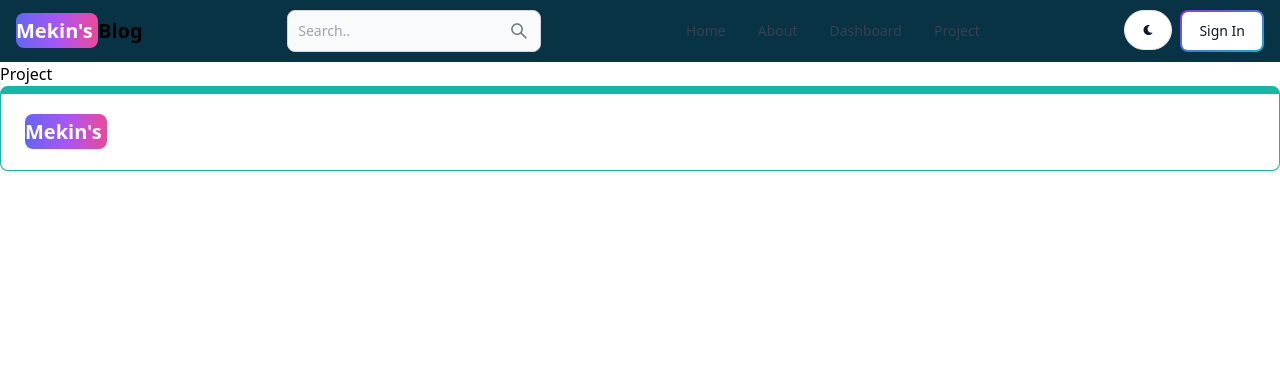
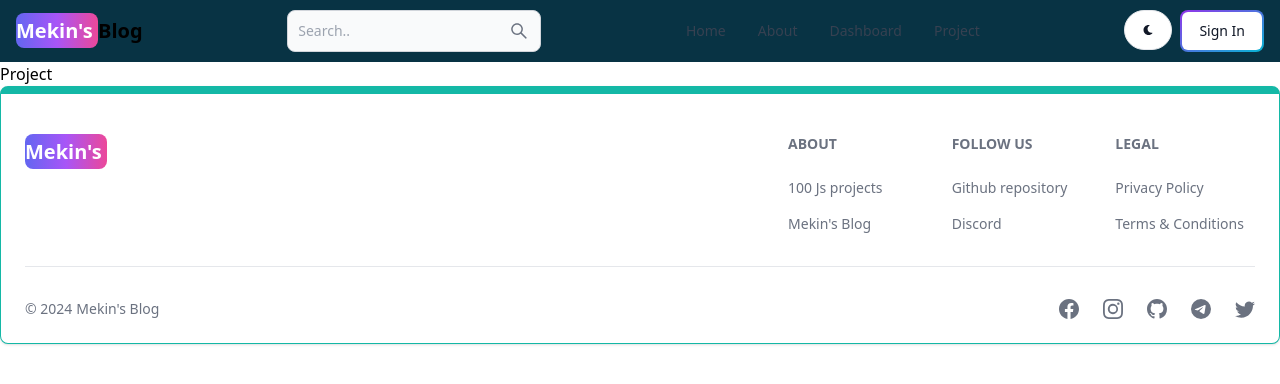
Before and after one commit to Mekin-jema/OSM_ETHIOPIA, a React (Vite) app in the folder Frontend/: page /project in a window 1280 px wide. Shown: the top 384 px of the page. Built offline with nearby package versions, Linux system fonts and the light colour scheme.

Commit message:
Complete footer components

```diff
--- a/Frontend/src/Components/Footer.jsx
+++ b/Frontend/src/Components/Footer.jsx
@@ -1,11 +1,19 @@
 import React from "react";
-import { Footer } from "flowbite-react";
+import { Footer, FooterDivider } from "flowbite-react";
 import { Link } from "react-router-dom";
+import {
+  BsFacebook,
+  BsInstagram,
+  BsGithub,
+  BsTelegram,
+  BsTwitter,
+} from "react-icons/bs";
 const FooterCom = () => {
   return (
     <Footer container className=" border border-t-8 border-teal-500 text-white">
-      <div className="">
-        <div className="">
+      <div className="w-full max-w-7xl mx-auto">
+        <div className=" grid w-full justify-between sm:flex md:grid-cols-1">
+          <div className=" mt-5">
             <Link
               to="/"
               className="self-center whitespace-nowrap text-sm sm:text-xl font-semibold dark:text-white
@@ -16,7 +24,81 @@
               </span>
               Blog
             </Link>
-
+          </div>
+          <div className="grid grid-cols-2 gap-8 mt-4 sm:grid-cols-3 sm:gap-6">
+            <div>
+              <Footer.Title title="About" />
+              <Footer.LinkGroup col>
+                <Footer.Link
+                  href="https/www.1000jsprojects.com"
+                  target="_blank"
+                  rel="noopener noreferrer" // for security
+                >
+                  100 Js projects
+                </Footer.Link>
+                <Footer.Link
+                  href="/about"
+                  target="_blank"
+                  rel="noopener noreferrer" // for security
+                >
+                  Mekin's Blog
+                </Footer.Link>
+              </Footer.LinkGroup>
+            </div>
+            <div>
+              <Footer.Title title="Follow Us" />
+              <Footer.LinkGroup col>
+                <Footer.Link
+                  href="https/www.1000jsprojects.com"
+                  target="_blank"
+                  rel="noopener noreferrer" // for security
+                >
+                  Github repository
+                </Footer.Link>
+                <Footer.Link
+                  href="/about"
+                  target="_blank"
+                  // rel="noopener noreferrer" // for security
+                >
+                  Discord
+                </Footer.Link>
+              </Footer.LinkGroup>
+            </div>
+            <div>
+              <Footer.Title title="Legal" />
+              <Footer.LinkGroup col>
+                <Footer.Link
+                // href="https/www.1000jsprojects.com"
+                // target="_blank"
+                // rel="noopener noreferrer" // for security
+                >
+                  Privacy Policy
+                </Footer.Link>
+                <Footer.Link
+                  href="/about"
+                  target="_blank"
+                  // rel="noopener noreferrer" // for security
+                >
+                  Terms &amp; Conditions
+                </Footer.Link>
+              </Footer.LinkGroup>
+            </div>
+          </div>
+        </div>
+        <Footer.Divider />
+        <div className=" w-full sm:flex sm:items-center sm:justify-between">
+          <Footer.Copyright
+            href="#"
+            by="Mekin's Blog"
+            year={new Date().getFullYear()}
+          />
+          <div className=" flex gap-6 sm:mt-0 mt-4  sm:items-center sm:justify-between">
+            <Footer.Icon href="#" icon={BsFacebook} />
+            <Footer.Icon href="#" icon={BsInstagram} />
+            <Footer.Icon href="#" icon={BsGithub} />
+            <Footer.Icon href="#" icon={BsTelegram} />
+            <Footer.Icon href="#" icon={BsTwitter} />
+          </div>
         </div>
       </div>
     </Footer>
```
Lines whose indentation alone changed are shown as unchanged.
